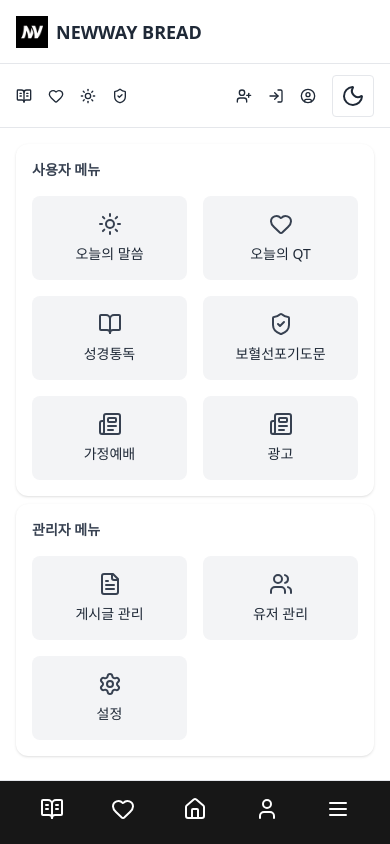
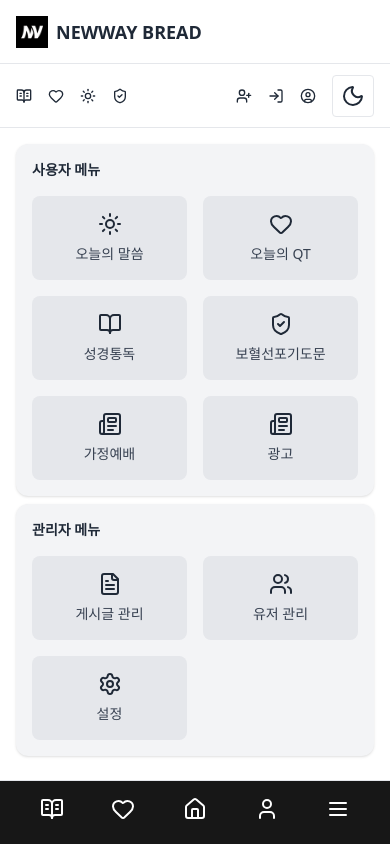
Before and after one commit to yjineey/nw-bread-front, a Next.js app: page /more/menu in a window 390 px wide. Built offline with nearby package versions, Linux system fonts and the light colour scheme.

Commit message:
모바일 메뉴 섹션 카드화

```diff
--- a/src/app/more/menu/page.tsx
+++ b/src/app/more/menu/page.tsx
@@ -1,5 +1,6 @@
 'use client'
 
+import '@/styles/menu.css'
 import Link from 'next/link'
 import {
   BookOpen,
@@ -29,48 +30,32 @@ const adminMenu = [
 
 export default function MenuPage() {
   return (
-    <main className="page-wrapper max-w-screen-md mx-auto spacer">
+    <div className="page-wrapper max-w-screen-md mx-auto spacer">
       {/* 사용자 메뉴 */}
-      <section className="rounded-xl p-4 mb-2 bg-white dark:bg-gray-800 shadow">
-        <h2 className="text-sm font-semibold mb-4 text-gray-700 dark:text-gray-200">
-          사용자 메뉴
-        </h2>
+      <section className="section-card">
+        <h2 className="section-title">사용자 메뉴</h2>
         <div className="grid grid-cols-2 sm:grid-cols-4 gap-4">
           {userMenu.map(({ label, href, icon: Icon }) => (
-            <Link
-              key={href}
-              href={href}
-              className="flex flex-col items-center justify-center p-4 rounded-lg bg-gray-100 dark:bg-gray-700 hover:bg-gray-200 dark:hover:bg-gray-600 transition-colors"
-            >
-              <Icon className="w-6 h-6 mb-2 text-gray-700 dark:text-gray-200" />
-              <span className="text-sm text-gray-800 dark:text-gray-100">
-                {label}
-              </span>
+            <Link key={href} href={href} className="menu-card">
+              <Icon className="menu-icon" />
+              <span className="menu-label">{label}</span>
             </Link>
           ))}
         </div>
       </section>
 
       {/* 관리자 메뉴 */}
-      <section className="rounded-xl p-4 bg-white dark:bg-gray-800 shadow">
-        <h2 className="text-sm font-semibold mb-4 text-gray-700 dark:text-gray-200">
-          관리자 메뉴
-        </h2>
+      <section className="section-card">
+        <h2 className="section-title">관리자 메뉴</h2>
         <div className="grid grid-cols-2 sm:grid-cols-4 gap-4">
           {adminMenu.map(({ label, href, icon: Icon }) => (
-            <Link
-              key={href}
-              href={href}
-              className="flex flex-col items-center justify-center p-4 rounded-lg bg-gray-100 dark:bg-gray-700 hover:bg-gray-200 dark:hover:bg-gray-600 transition-colors"
-            >
-              <Icon className="w-6 h-6 mb-2 text-gray-700 dark:text-gray-200" />
-              <span className="text-sm text-gray-800 dark:text-gray-100">
-                {label}
-              </span>
+            <Link key={href} href={href} className="menu-card">
+              <Icon className="menu-icon" />
+              <span className="menu-label">{label}</span>
             </Link>
           ))}
         </div>
       </section>
-    </main>
+    </div>
   )
 }
--- /dev/null
+++ b/src/styles/menu.css
@@ -0,0 +1,19 @@
+.section-card {
+  @apply rounded-xl p-4 mb-2 bg-gray-100 dark:bg-neutral-800 shadow;
+}
+
+.section-title {
+  @apply text-sm font-semibold mb-4 text-gray-800 dark:text-gray-100;
+}
+
+.menu-card {
+  @apply flex flex-col items-center justify-center p-4 rounded-lg bg-gray-200 dark:bg-neutral-700 hover:bg-gray-300 dark:hover:bg-neutral-600 transition-colors;
+}
+
+.menu-icon {
+  @apply w-6 h-6 mb-2 text-gray-800 dark:text-gray-100;
+}
+
+.menu-label {
+  @apply text-sm text-gray-700 dark:text-gray-300;
+}
```
